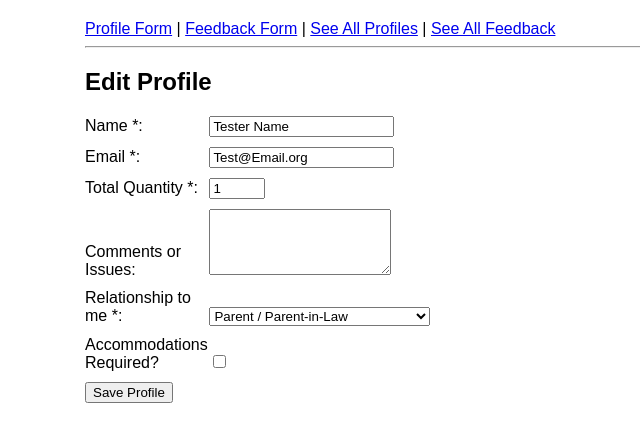
After one commit to ZekeMer/IntroForms, a Flask app: page /admin/profiles/edit?profileId=3 in a window 1280 px wide. The commit adds this page. Shown: the top 442 px of the page, without its empty margins (255-895 px from the left). Run offline with Flask 3, Linux system fonts and the light colour scheme.

Commit message:
Added editing and direct delete features. Comments are currently experiencing an issue

```diff
--- a/app.py
+++ b/app.py
@@ -216,6 +216,88 @@ def admin_feedback():
     feedbacks = Feedback.query.all()
     return render_template('admin_feedback.html', feedbacks=feedbacks)
 
+# Delete via button
+@app.route('/admin/profiles/deleteButton', methods = ['POST'])
+def admin_profilesDeleteButton():
+    try:
+        profileId = request.form.get('profileId', '').strip()
+
+        #Catching no input
+        if not profileId:
+            error = f"no profile id included for deletion"
+            profiles = Profile.query.all()
+            return render_template('admin_profiles.html', profiles=profiles, error=error)
+
+        profile_to_delete = Profile.query.filter_by(id = profileId).first()
+
+        if not profile_to_delete:
+            error = f"no profile found for id to delete"
+            profiles = Profile.query.all()
+            return render_template('admin_profiles.html', profiles=profiles, error=error)
+
+        db.session.delete(profile_to_delete)
+
+        db.session.commit()
+
+        return redirect(url_for('admin_profiles'))
+
+    except Exception as e:
+        db.session.rollback()
+        error = f"error deleting profile: {str(e)}"
+        profiles = Profile.query.all()
+        return render_template('admin_profiles.html', profiles=profiles, error=error)
+
+@app.route('/admin/profiles/edit', methods = ['GET', 'POST'])
+def admin_profiles_edit():
+    if request.method == 'POST':
+
+        profileId = request.form.get("profileId", '', type=int)
+
+        if not profileId:
+            error = f"no profile id provided"
+            profiles = Profile.query.all()
+            return redirect(url_for('admin_profiles_edit')+f'?profileId={profileId}', error=error)
+
+        profileToUpdate = Profile.query.filter_by(id = profileId).first()
+
+        if not profileToUpdate:
+            error = f"no profile id found with id = {profileId}"
+            profiles = Profile.query.all()
+            return render_template('admin_profiles.html', profiles=profiles, error=error)
+
+        try:
+            profileToUpdate.name = request.form.get('name', profileToUpdate.name)
+            profileToUpdate.email = request.form.get('email', profileToUpdate.email)
+            profileToUpdate.quan = request.form.get('quan', profileToUpdate.quan)
+            profileToUpdate.rel = request.form.get('rel', profileToUpdate.rel)
+            profileToUpdate.accommodations = request.form.get('accommodations', False) == 'yes'
+            profileToUpdate.comments = request.form.get('comments', profileToUpdate.comments)
+
+            db.session.commit()
+
+            return redirect(url_for('admin_profiles'))
+
+        except Exception as e:
+            db.session.rollback()
+            error = f"error writing changes to db = {str(e)}"
+            profiles = Profile.query.all()
+            return render_template('admin_profiles.html', profiles = profiles, error = error)
+
+    profileId = request.args.get('profileId')
+
+    if not profileId:
+        error = f"no profile id provided"
+        profiles = Profile.query.all()
+        return render_template('admin_profiles.html', profiles=profiles, error=error)
+
+    profileToEdit = Profile.query.filter_by(id = profileId).first()
+
+    if not profileToEdit:
+        error = f"no profile found with id equal to = {profileId}"
+        profiles = Profile.query.all()
+        return render_template('admin_profiles.html', profiles=profiles, error=error)
+
+    return render_template('profileEdit.html', profile=profileToEdit)
 
 #Intro SQL via Flask and adding a filter. Rating for all feedback = 1.
 
--- a/templates/base.html
+++ b/templates/base.html
@@ -10,7 +10,9 @@
     <!-- new stuff before block! Includes links using AHREF and HR which adds a sectional break! -->
     <nav>
         <a href="{{ url_for('profile') }}">Profile Form</a> |
-        <a href="{{ url_for('feedback') }}">Feedback Form</a>
+        <a href="{{ url_for('feedback') }}">Feedback Form</a> |
+        <a href="{{ url_for('admin_profiles') }}">See All Profiles</a> |
+        <a href="{{url_for('admin_feedback')}}">See All Feedback</a>
     </nav>
     <hr>
     {% block content %} {% endblock %}
--- /dev/null
+++ b/templates/profileEdit.html
@@ -0,0 +1,81 @@
+{% extends 'base.html' %}
+
+{% block content %}
+
+<h2> Edit Profile </h2>
+
+{% if error %}
+    <p class = "error"> {{error}} </p>
+{% endif %}
+
+<form action="{{ url_for('admin_profiles_edit') }}" method="POST">
+    <input type="hidden" name = "profileId" id = "profileId" value = " {{ profile.id }}"/>
+    <div>
+        <label for = "name"> Name *: </label>
+        <input type="text" name="name" id="name" value = "{{profile.name}}" required >
+    </div>
+
+    <div>
+        <label for="email"> Email *: </label>
+        <input type="email" name="email" id="email" value = "{{profile.email}}" required>
+    </div>
+
+    <div>
+        <label for="quan"> Total Quantity *: </label>
+        <input type="number" name="quan" id="quan" min = "1" max = "10" value = "{{profile.quan}}" required>
+    </div>
+    {# ERROR: comments will not save.  #}
+    <div>
+        <label for = "comments"> Comments or Issues: </label>
+        <textarea name="comments" id="comments" rows = "4" value = "{{profile.comments}}" ></textarea>
+    </div>
+
+    <div>
+        <label for="rel"> Relationship to me *:</label>
+        <select name="rel" id="rel" required>
+            <option value=""> What is guest's relationship to me </option>
+            <option value="parent"> Parent / Parent-in-Law </option>
+            <option value="sibling"> Sibling / Sibling-in-Law </option>
+            <option value="other family">Other family member</option>
+            <option value="coworker etc.">Coworker or business</option>
+            <option value="friend">Friend</option>
+            <option value="other">Other</option>
+        </select>
+    </div>
+
+    <div>
+        <label for="accommodations"> Accommodations Required?</label>
+        <input type="checkbox" id = "accommodations" name = "accommodations" value="yes">
+    </div>
+
+    <div>
+        <button type = "submit"> Save Profile </button>
+    </div>
+
+</form>
+
+{# Javascript #}
+<script>
+    function setRelationSelected(selectElement, value) {
+        for (var i = 0; i < selectElement.options.length; i++) {
+            if (selectElement.options[i].value == value) {
+                selectElement.options[i].selected = true;
+                return;
+            }
+        }
+    }
+    setRelationSelected(document.getElementById("rel"), "{{profile.rel}}");
+</script>
+
+<script>
+    function setAccommodationsCheckbox(checkboxElement, value) {
+        console.log("value = " + value);
+        if (value == "True") {
+            checkboxElement.checked = "checked";
+        }
+    }
+
+    setAccommodationsCheckbox(document.getElementById("accommodations"), "{{profile.accommodations}}");
+</script>
+
+{% endblock %}
```
Also changed, not shown: templates/Admin_profiles.html (+17 -0 lines), instance/guestlist.db.
